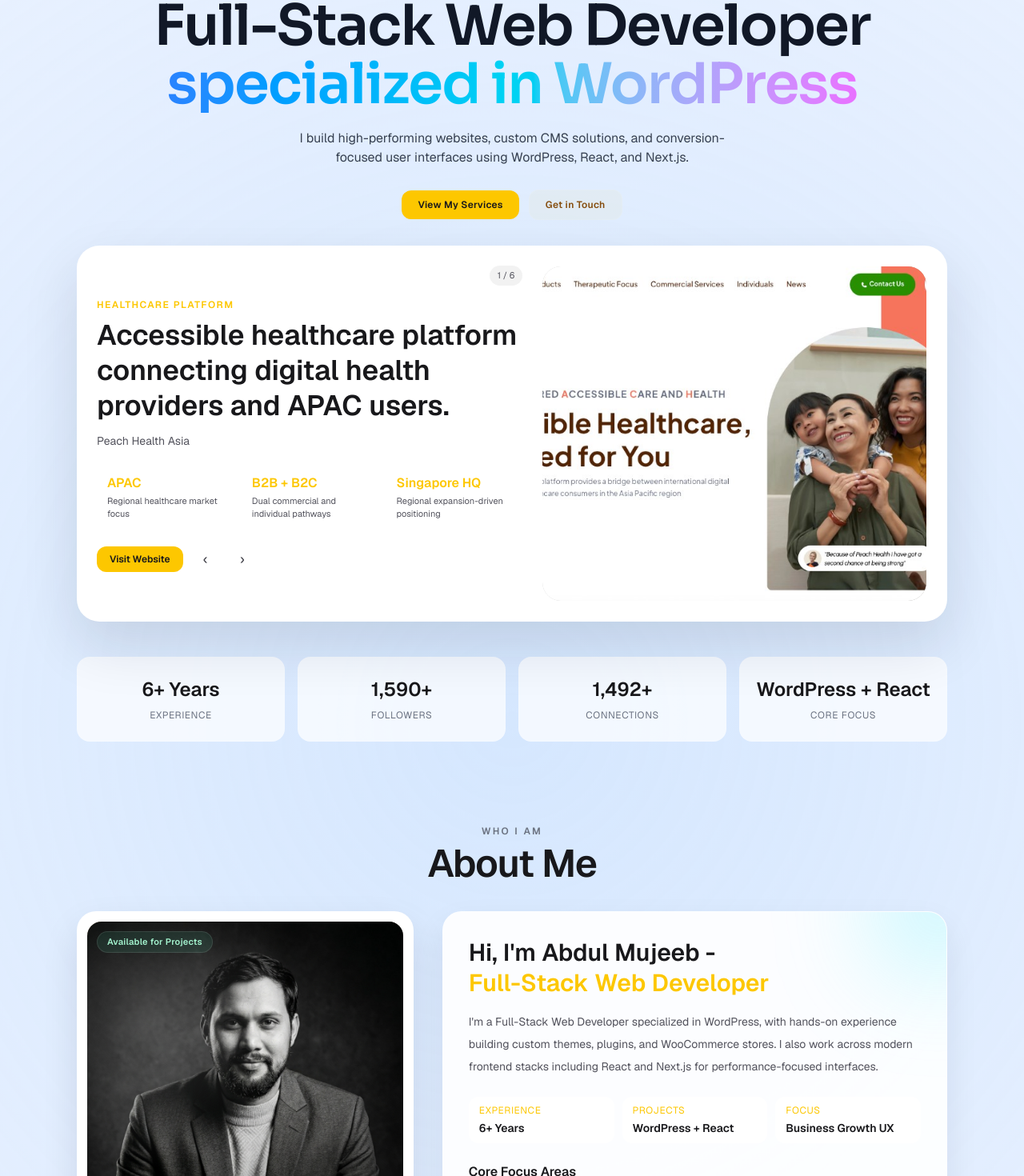
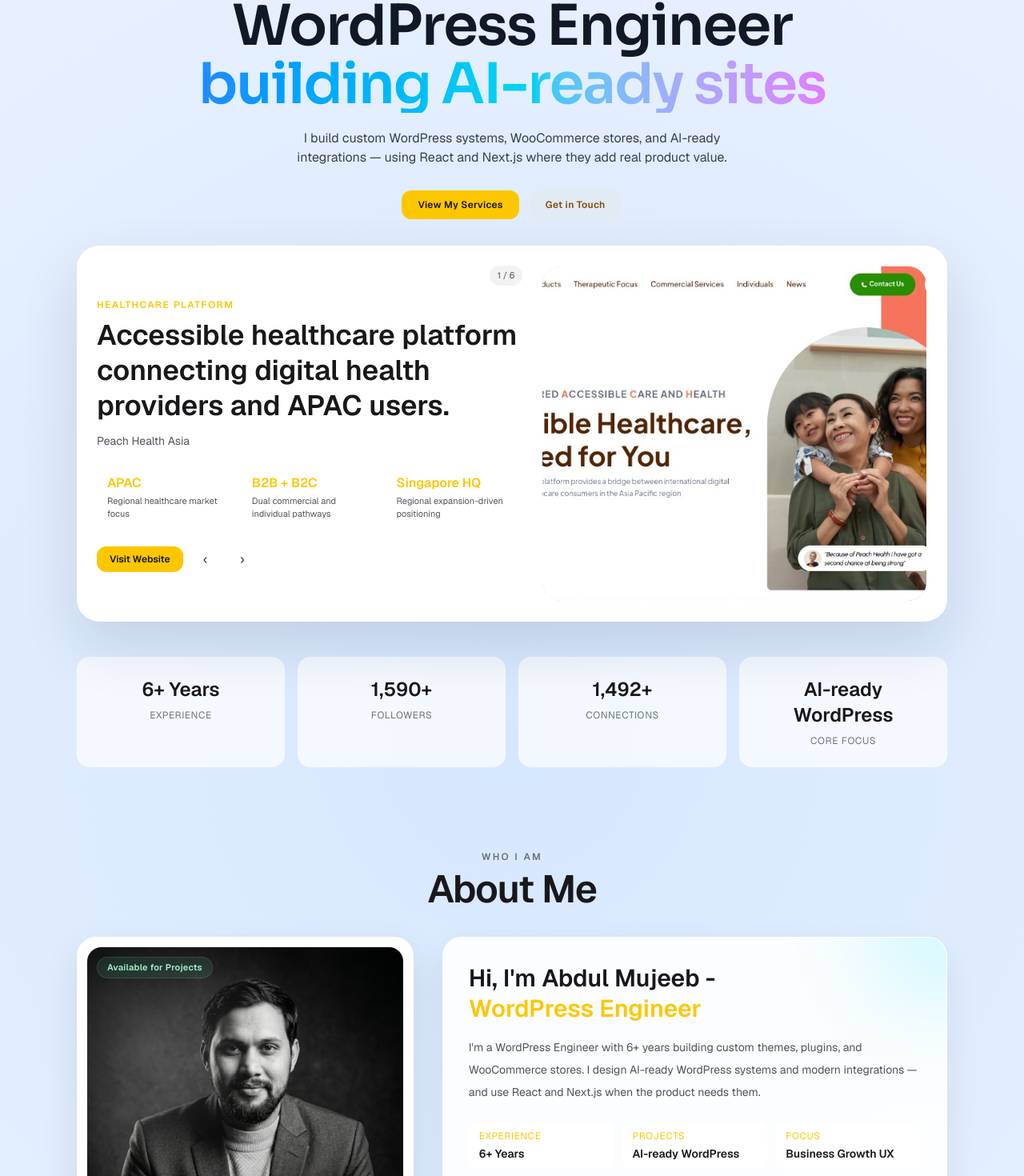
Before and after one commit to mujeebabdul-99/abdul-portfolio, a Next.js app: page / in a window 1280 px wide. Shown: the part 226-1696 px from the top of the page at 80% size. Built offline with nearby package versions, Linux system fonts and the light colour scheme.

Commit message:
Refresh portfolio positioning with real client proof and WordPress Engineer branding.
Replace placeholder testimonials and FAQs, update contact email, and lead with AI-ready WordPress Engineer messaging across hero, about, and SEO metadata.

```diff
--- a/app/layout.tsx
+++ b/app/layout.tsx
@@ -21,21 +21,22 @@ const sora = Sora({
 export const metadata: Metadata = {
   metadataBase: new URL("https://abdulmujeebahsan.com"),
   title: {
-    default: "Abdul Mujeeb Ahsan | Full-Stack WordPress Developer",
+    default: "Abdul Mujeeb Ahsan | WordPress Engineer",
     template: "%s | Abdul Mujeeb Ahsan",
   },
   description:
-    "Abdul Mujeeb Ahsan is a full-stack web developer specialized in WordPress, WooCommerce, React, and Next.js. Building fast, SEO-friendly websites, custom themes, plugins, and conversion-focused UI.",
+    "Abdul Mujeeb Ahsan is a WordPress Engineer building AI-ready websites — custom themes, plugins, WooCommerce, and modern integrations with React and Next.js.",
   keywords: [
     "Abdul Mujeeb Ahsan",
+    "WordPress Engineer",
     "WordPress developer",
-    "full-stack web developer",
+    "AI-ready WordPress",
     "WooCommerce developer",
+    "custom WordPress themes",
+    "WordPress plugins",
     "React developer",
     "Next.js developer",
-    "WordPress designer Islamabad",
-    "custom WordPress themes",
-    "WordPress plugins",
+    "WordPress developer Islamabad",
   ],
   authors: [{ name: "Abdul Mujeeb Ahsan", url: "https://abdulmujeebahsan.com" }],
   creator: "Abdul Mujeeb Ahsan",
@@ -48,9 +49,9 @@ export const metadata: Metadata = {
     locale: "en_US",
     url: "https://abdulmujeebahsan.com",
     siteName: "Abdul Mujeeb Ahsan Portfolio",
-    title: "Abdul Mujeeb Ahsan | Full-Stack WordPress Developer",
+    title: "Abdul Mujeeb Ahsan | WordPress Engineer",
     description:
-      "Full-stack web developer specialized in WordPress, WooCommerce, React, and Next.js. Custom themes, plugins, and high-performance business websites.",
+      "WordPress Engineer building AI-ready sites — custom systems, WooCommerce, and modern integrations.",
     images: [
       {
         url: "/imgs/site-icon.png",
@@ -62,9 +63,9 @@ export const metadata: Metadata = {
   },
   twitter: {
     card: "summary",
-    title: "Abdul Mujeeb Ahsan | Full-Stack WordPress Developer",
+    title: "Abdul Mujeeb Ahsan | WordPress Engineer",
     description:
-      "WordPress full-stack developer building fast, SEO-friendly websites with React and Next.js.",
+      "WordPress Engineer building AI-ready websites with custom systems, WooCommerce, and modern integrations.",
     images: ["/imgs/site-icon.png"],
   },
   robots: {
--- a/components/data.ts
+++ b/components/data.ts
@@ -10,7 +10,7 @@ export const stats = [
   { label: "Experience", value: "6+ Years" },
   { label: "Followers", value: "1,590+" },
   { label: "Connections", value: "1,492+" },
-  { label: "Core Focus", value: "WordPress + React" },
+  { label: "Core Focus", value: "AI-ready WordPress" },
 ];
 
 export const services = [
@@ -62,96 +62,89 @@ export const projects = [
 
 export const testimonials = [
   {
+    platform: "Fiverr",
+    name: "hardcore_pop",
+    initials: "HP",
+    quote:
+      "Abdul is a pro with a good eye. Communication was easy and responsive. I was impressed how quickly and how well he understood my brief and delivered on time.",
+  },
+  {
     platform: "Upwork",
-    name: "Sarah Johnson",
-    initials: "SJ",
+    name: "Gutenberg FSE Client",
+    initials: "GF",
     quote:
-      "Abdul delivered exceptional work on our e-commerce platform. His attention to detail and technical expertise made our project a huge success.",
+      "Abdul did great work setting up a Gutenberg Block based website from scratch with an intended inspirational site in mind. Communicates well, provides good research and rationale and would work with him again. Definitely recommend!",
   },
   {
     platform: "Fiverr",
-    name: "Michael Chen",
-    initials: "MC",
+    name: "kevfra54",
+    initials: "KF",
     quote:
-      "Outstanding React developer! Built our entire frontend from scratch with beautiful animations and perfect responsiveness.",
+      "We have done a few projects now and he always delivers what is needed. No bugs and no surprises. The proof is in my website, which is quite nice. I have more work coming in the future and will certainly use Abdul again.",
   },
   {
     platform: "Upwork",
-    name: "Emily Rodriguez",
-    initials: "ER",
+    name: "English Teaching Client",
+    initials: "ET",
     quote:
-      "Abdul's UI/UX skills are top-notch. He transformed our outdated website into a modern, user-friendly experience.",
+      "I had a great experience working with Abdul from day one. He was prompt, friendly, and patient — especially since I don't have much experience with website development. The website turned out great! He truly understood my vision and even improved on it. I would definitely recommend Abdul.",
   },
   {
-    platform: "LinkedIn",
-    name: "David Kim",
-    initials: "DK",
+    platform: "Fiverr",
+    name: "placd_kollektiv",
+    initials: "PK",
     quote:
-      "Professional, reliable, and delivers quality work on time. Highly recommend for any web development project.",
-  },
-  {
-    platform: "Google",
-    name: "Maria Garcia",
-    initials: "MG",
-    quote:
-      "Incredible attention to detail and great communication throughout the project. Will definitely work with him again!",
-  },
-  {
-    platform: "Facebook",
-    name: "James Wilson",
-    initials: "JW",
-    quote:
-      "Best developer I've worked with! Clean code, modern design, and excellent project management skills.",
-  },
-  {
-    platform: "Twitter",
-    name: "Kevin O'Brien",
-    initials: "KO",
-    quote:
-      "Abdul's expertise in React and Next.js is exceptional. Delivered a lightning-fast, SEO-optimized website.",
+      "This was my second time working with Abdul on some updates and was again outstanding service and understanding of needs. Thanks a lot!",
   },
   {
     platform: "Upwork",
-    name: "Robert Brown",
-    initials: "RB",
+    name: "WooCommerce Client",
+    initials: "WC",
     quote:
-      "Professional service from start to finish. The final product exceeded all our expectations and requirements.",
+      "Working with Abdul was a fantastic experience. He is incredibly dedicated and hardworking. We had complex technical tasks involving WooCommerce, custom contact forms, and website layout, and he made sure everything was resolved perfectly. Highly recommend!",
   },
   {
     platform: "Fiverr",
-    name: "Sophie Martin",
-    initials: "SM",
+    name: "alberthadi222",
+    initials: "AH",
     quote:
-      "Fantastic work on our startup's landing page. The conversion rate increased by 40% after the redesign!",
-  },
-  {
-    platform: "Fiverr",
-    name: "Lisa Thompson",
-    initials: "LT",
-    quote:
-      "Amazing work on our mobile app! The performance optimizations and smooth animations exceeded our expectations.",
+      "I am extremely pleased to share my gratitude for the outstanding service provided by Abdul Mujeeb. This is the second project he has completed for me, and once again his professionalism, friendliness, and commitment to excellence have exceeded all expectations.",
   },
   {
     platform: "Upwork",
-    name: "Alex Parker",
-    initials: "AP",
+    name: "Design Enhancement Client",
+    initials: "DE",
     quote:
-      "Abdul's full-stack expertise saved us time and money. He handled both frontend and backend perfectly.",
-  },
-  {
-    platform: "LinkedIn",
-    name: "Anna Kowalski",
-    initials: "AK",
-    quote:
-      "Abdul understands modern web development like no other. Our site performance improved dramatically!",
+      "Thank you so much for your collaboration with us — it was amazing!",
   },
 ];
 
 export const faqs = [
-  "Do you build mobile and web products?",
-  "Can you build AI-powered automation?",
-  "Do you provide code reviews and mentoring?",
-  "Which cloud platforms do you use?",
+  {
+    question: "How do you handle requirements and project scoping?",
+    answer:
+      "I start with discovery — goals, scope, constraints, and success criteria. I document deliverables and assumptions upfront so the build stays aligned from day one.",
+  },
+  {
+    question: "How do you approach design and technical planning?",
+    answer:
+      "I map information architecture, UX flow, and the WordPress stack (theme, blocks, plugins, integrations) before coding, so implementation stays clean and maintainable.",
+  },
+  {
+    question: "What does your development process look like?",
+    answer:
+      "I build in iterative milestones — core structure first, then features and integrations — with regular demos so you can review progress and request adjustments early.",
+  },
+  {
+    question: "How do you ensure quality before launch?",
+    answer:
+      "I test across devices and browsers, verify forms and WooCommerce flows, and check performance and SEO basics, then resolve issues before go-live.",
+  },
+  {
+    question: "Do you support deployment and ongoing maintenance?",
+    answer:
+      "Yes. I handle launch, handoff, and training, and I can provide post-launch fixes, updates, and maintenance so your site stays secure and easy to manage.",
+  },
 ];
 
 export const aboutSpecialties = [
--- a/components/portfolio-page.tsx
+++ b/components/portfolio-page.tsx
@@ -715,14 +715,14 @@ export default function PortfolioPage() {
               <span className="h-1.5 w-1.5 rounded-full bg-zinc-500" />
             </p>
             <h1 className="font-display text-[2.5rem] leading-[1.03] font-semibold tracking-tight text-zinc-100 sm:text-[3.4rem] md:text-[4.4rem]">
-              Full-Stack Web Developer
+              WordPress Engineer
               <span className="block bg-gradient-to-r from-blue-500 via-cyan-400 to-fuchsia-400 bg-clip-text text-transparent">
-                specialized in WordPress
+                building AI-ready sites
               </span>
             </h1>
             <p className="mx-auto mt-5 max-w-xl text-sm leading-6 text-zinc-300 sm:text-base">
-              I build high-performing websites, custom CMS solutions, and conversion-focused user
-              interfaces using WordPress, React, and Next.js.
+              I build custom WordPress systems, WooCommerce stores, and AI-ready integrations —
+              using React and Next.js where they add real product value.
             </p>
             <div className="mt-7 flex flex-wrap items-center justify-center gap-2.5 sm:gap-3">
               <a
@@ -945,14 +945,13 @@ export default function PortfolioPage() {
 
               <h3 className={`about-copy relative text-3xl leading-tight font-semibold ${isLightMode ? "text-zinc-900" : "text-zinc-100"}`}>
                 Hi, I&apos;m Abdul Mujeeb -
-                <span className="block text-yellow-400">Full-Stack Web Developer</span>
+                <span className="block text-yellow-400">WordPress Engineer</span>
               </h3>
 
               <p className={`about-copy mt-4 text-sm leading-7 ${isLightMode ? "text-zinc-600" : "text-zinc-300"}`}>
-                I&apos;m a Full-Stack Web Developer specialized in WordPress, with hands-on
-                experience building custom themes, plugins, and WooCommerce stores. I also work
-                across modern frontend stacks including React and Next.js for performance-focused
-                interfaces.
+                I&apos;m a WordPress Engineer with 6+ years building custom themes, plugins, and
+                WooCommerce stores. I design AI-ready WordPress systems and modern integrations —
+                and use React and Next.js when the product needs them.
               </p>
 
               <div className="about-copy mt-6 grid gap-2.5 sm:grid-cols-3">
@@ -962,7 +961,7 @@ export default function PortfolioPage() {
                 </div>
                 <div className={`rounded-xl border px-3 py-2 ${isLightMode ? "border-black/10 bg-white" : "border-white/10 bg-white/[0.03]"}`}>
                   <p className="text-xs uppercase tracking-wider text-yellow-400">Projects</p>
-                  <p className={`mt-1 text-sm font-semibold ${isLightMode ? "text-zinc-900" : "text-zinc-100"}`}>WordPress + React</p>
+                  <p className={`mt-1 text-sm font-semibold ${isLightMode ? "text-zinc-900" : "text-zinc-100"}`}>AI-ready WordPress</p>
                 </div>
                 <div className={`rounded-xl border px-3 py-2 ${isLightMode ? "border-black/10 bg-white" : "border-white/10 bg-white/[0.03]"}`}>
                   <p className="text-xs uppercase tracking-wider text-yellow-400">Focus</p>
@@ -1149,7 +1148,6 @@ export default function PortfolioPage() {
               speed={12}
               isLightMode={isLightMode}
             />
-            <TestimonialRow items={testimonials.slice(8, 12)} speed={11} isLightMode={isLightMode} />
           </div>
         </section>
 
@@ -1170,8 +1168,8 @@ export default function PortfolioPage() {
                 isLightMode ? "divide-black/10 border border-black/10" : "divide-white/10 border border-white/10"
               }`}
             >
-              {faqs.map((question, index) => (
-                <article key={question} className="px-5 py-4">
+              {faqs.map((faq, index) => (
+                <article key={faq.question} className="px-5 py-4">
                   <button
                     type="button"
                     onClick={() => setOpenFaqIndex((prev) => (prev === index ? null : index))}
@@ -1179,7 +1177,7 @@ export default function PortfolioPage() {
                       isLightMode ? "text-zinc-800" : "text-zinc-100"
                     }`}
                   >
-                    <span>{question}</span>
+                    <span>{faq.question}</span>
                     <FiChevronDown
                       className={`h-4 w-4 shrink-0 transition-transform duration-300 ${
                         openFaqIndex === index ? "rotate-180" : "rotate-0"
@@ -1197,10 +1195,7 @@ export default function PortfolioPage() {
                           isLightMode ? "text-zinc-600" : "text-zinc-300"
                         }`}
                       >
-                        <span className="mt-2 block">
-                          Yes. This is placeholder content designed to preserve the visual structure
-                          and interaction pattern from the reference design.
-                        </span>
+                        <span className="mt-2 block">{faq.answer}</span>
                       </motion.p>
                     ) : null}
                   </AnimatePresence>
@@ -1216,17 +1211,17 @@ export default function PortfolioPage() {
             >
               <div>
                 <p className={`text-sm ${isLightMode ? "text-zinc-600" : "text-zinc-300"}`}>
-                  Need WordPress + React development support?
+                  Need a WordPress Engineer for an AI-ready build?
                 </p>
                 <p className={`text-lg font-semibold ${isLightMode ? "text-zinc-900" : "text-zinc-100"}`}>
                   Let&apos;s discuss your next web project.
                 </p>
               </div>
               <a
-                href="mailto:info@abdulmujeebahsan.com"
+                href="mailto:hello@abdulmujeebahsan.com"
                 className="rounded-full bg-yellow-400 px-5 py-3 text-xs font-semibold text-zinc-900 transition hover:brightness-110"
               >
-                info@abdulmujeebahsan.com
+                hello@abdulmujeebahsan.com
               </a>
             </div>
             <div className={`mt-3 flex flex-wrap gap-2 text-xs ${isLightMode ? "text-zinc-600" : "text-zinc-400"}`}>
@@ -1291,7 +1286,7 @@ export default function PortfolioPage() {
 
                 <div className="mt-6 flex flex-wrap gap-2.5">
                   <a
-                    href="mailto:info@abdulmujeebahsan.com"
+                    href="mailto:hello@abdulmujeebahsan.com"
                     className="rounded-xl bg-yellow-400 px-5 py-3 text-xs font-semibold tracking-wide text-zinc-900 transition hover:brightness-110"
                   >
                     Start a Project
@@ -1337,10 +1332,10 @@ export default function PortfolioPage() {
                   </p>
                   <div className="mt-3 space-y-2 text-sm">
                     <a
-                      href="mailto:info@abdulmujeebahsan.com"
+                      href="mailto:hello@abdulmujeebahsan.com"
                       className={`block transition ${isLightMode ? "text-zinc-700 hover:text-zinc-900" : "text-zinc-300 hover:text-white"}`}
                     >
-                      info@abdulmujeebahsan.com
+                      hello@abdulmujeebahsan.com
                     </a>
                     <a
                       href="tel:+923424201891"
```
